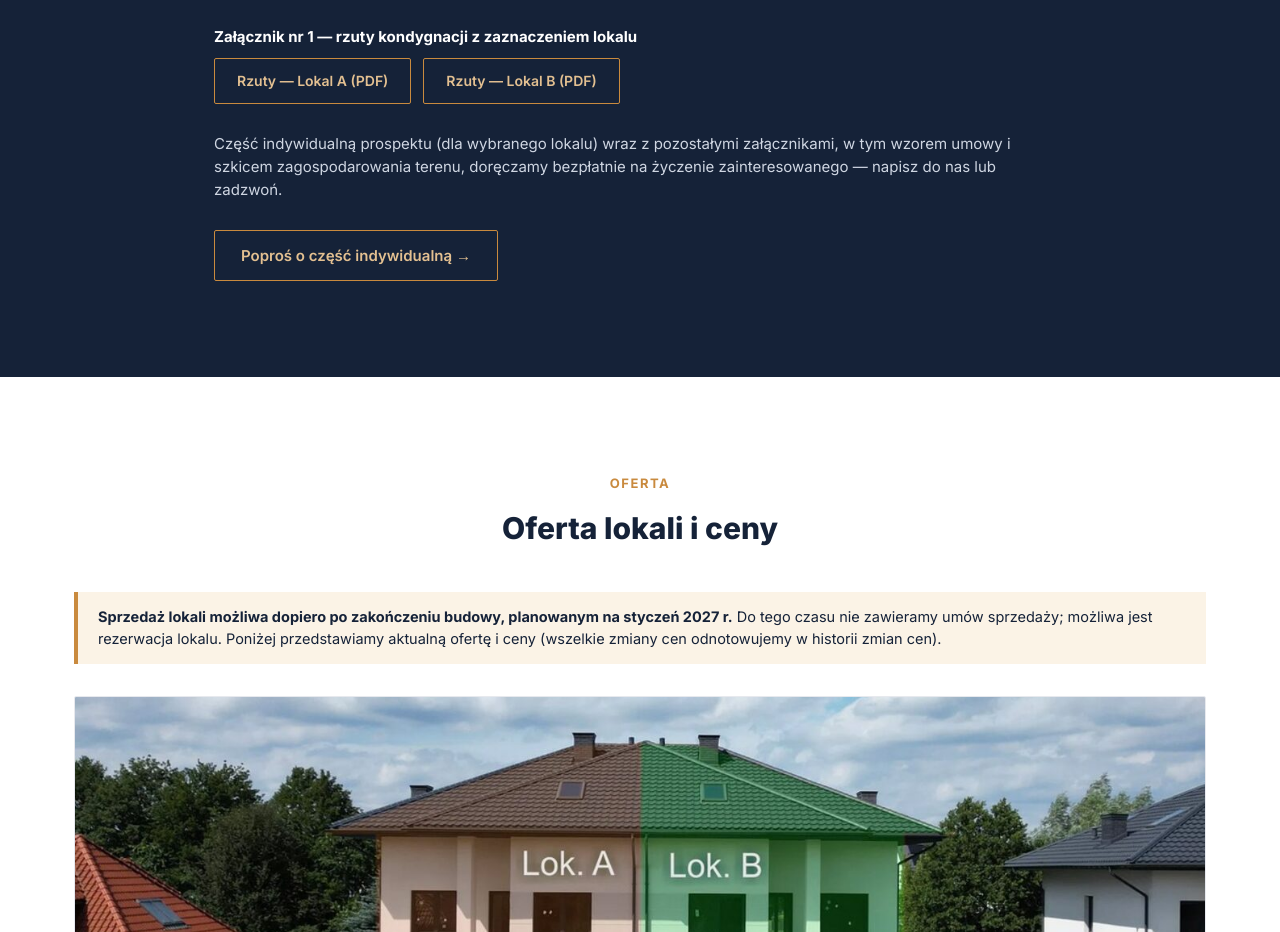
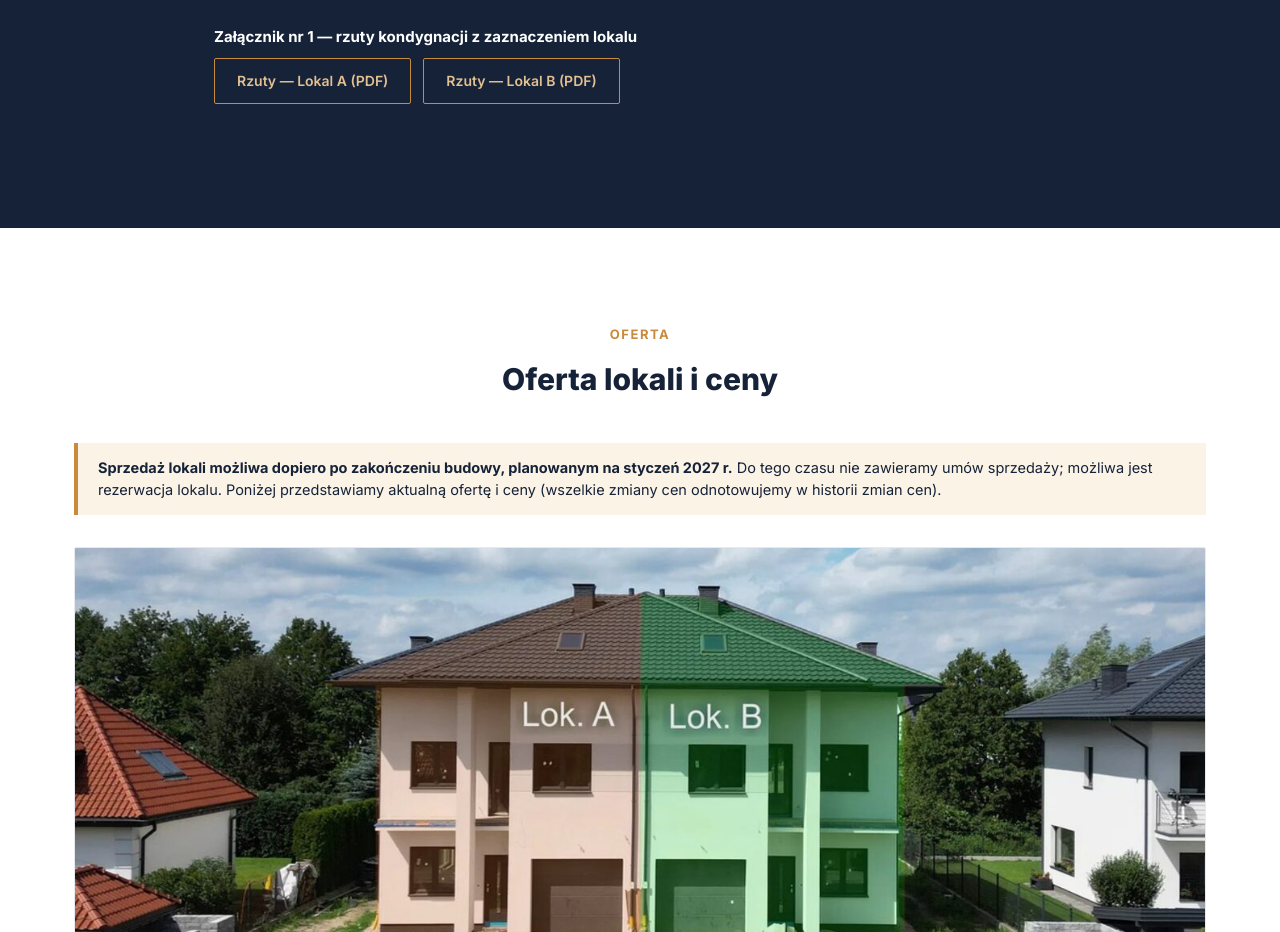
Before and after one commit to piotrekk2007/wasatrakcyjna, a plain HTML site: page index.html in a window 1280 px wide. Shown: the part 5487-6419 px from the top of the page. Drawn offline with Linux system fonts and the light colour scheme.

Commit message:
Add files via upload

```diff
--- a/index.html
+++ b/index.html
@@ -255,10 +255,7 @@
           <a href="dokumenty/Zalacznik_1_Rzuty_kondygnacji_Lokal_B.pdf" target="_blank" rel="noopener" style="display: inline-block; border: 1px solid #c98a3e; color: #e3c091; padding: 11px 22px; border-radius: 2px; font-weight: 600; font-size: 14px;">Rzuty &mdash; Lokal B (PDF)</a>
         </div>
       </div>
-      <p style="font-size: 15px; color: #cfd6e2; margin: 0 0 28px;">
-        Część indywidualną prospektu (dla wybranego lokalu) wraz z pozostałymi załącznikami, w tym wzorem umowy i szkicem zagospodarowania terenu, doręczamy bezpłatnie na życzenie zainteresowanego &mdash; napisz do nas lub zadzwoń.
-      </p>
-      <a href="#kontakt" style="display: inline-block; border: 1px solid #c98a3e; color: #e3c091; padding: 13px 26px; border-radius: 2px; font-weight: 600; font-size: 15px;">Poproś o część indywidualną →</a>
+
     </div>
   </section>
 
```
